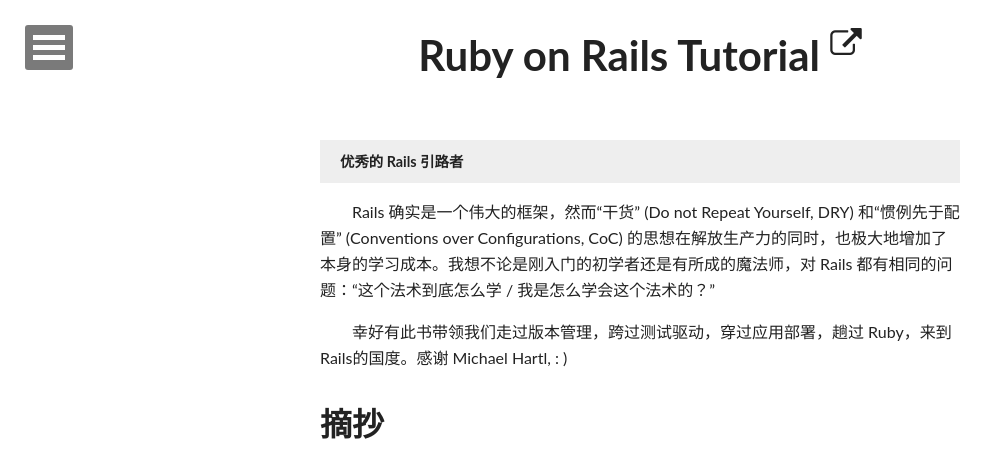
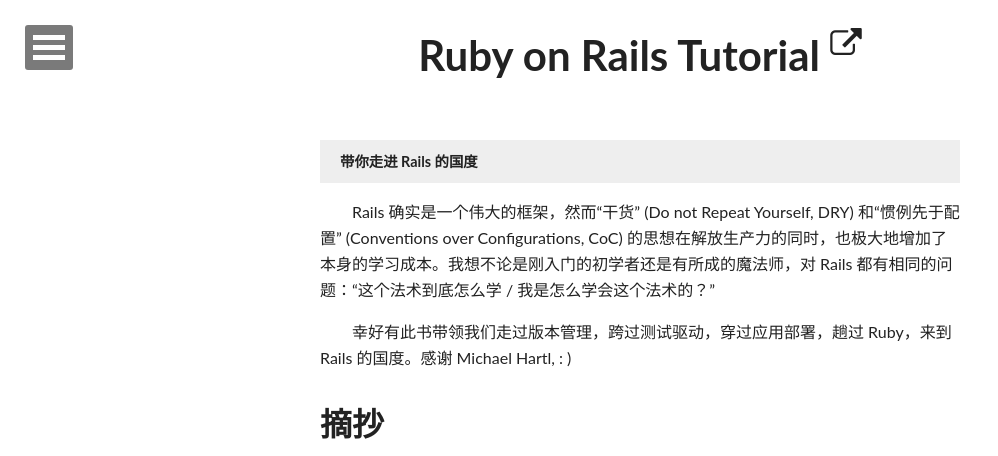
Before and after one commit to alex970448359/site-blog.aiditan.me, a Jekyll site: the page built from _posts/2015-01-25-ruby-on-rails-tutorial.md, in a window 1280 px wide. Shown: the top 456 px of the page, without its empty margins (0-998 px from the left). Built offline with Jekyll 4.4.1, drawn with Linux system fonts in a browser that asks for light colours; nearby versions of some CDN libraries; comment, search, counter and statistics services are not loaded.

Commit message:
Update a post

```diff
--- a/_posts/2015-01-25-ruby-on-rails-tutorial.md
+++ b/_posts/2015-01-25-ruby-on-rails-tutorial.md
@@ -1,7 +1,7 @@
 ---
 layout: post
 title: "Ruby on Rails Tutorial"
-description: "优秀的 Rails 引路者"
+description: "带你走进 Rails 的国度"
 modified: 2015-01-25 15:44:59 +0800
 tags: [读书]
 comments: post-20150125
@@ -10,7 +10,7 @@
 
 Rails 确实是一个伟大的框架，然而“干货” (Do not Repeat Yourself, DRY) 和“惯例先于配置” (Conventions over Configurations, CoC) 的思想在解放生产力的同时，也极大地增加了本身的学习成本。我想不论是刚入门的初学者还是有所成的魔法师，对 Rails 都有相同的问题：“这个法术到底怎么学 / 我是怎么学会这个法术的？”
 
-幸好有此书带领我们走过版本管理，跨过测试驱动，穿过应用部署，趟过 Ruby，来到 Rails的国度。感谢 Michael Hartl, : )
+幸好有此书带领我们走过版本管理，跨过测试驱动，穿过应用部署，趟过 Ruby，来到 Rails 的国度。感谢 Michael Hartl, : )
 
 # 摘抄
 
```
